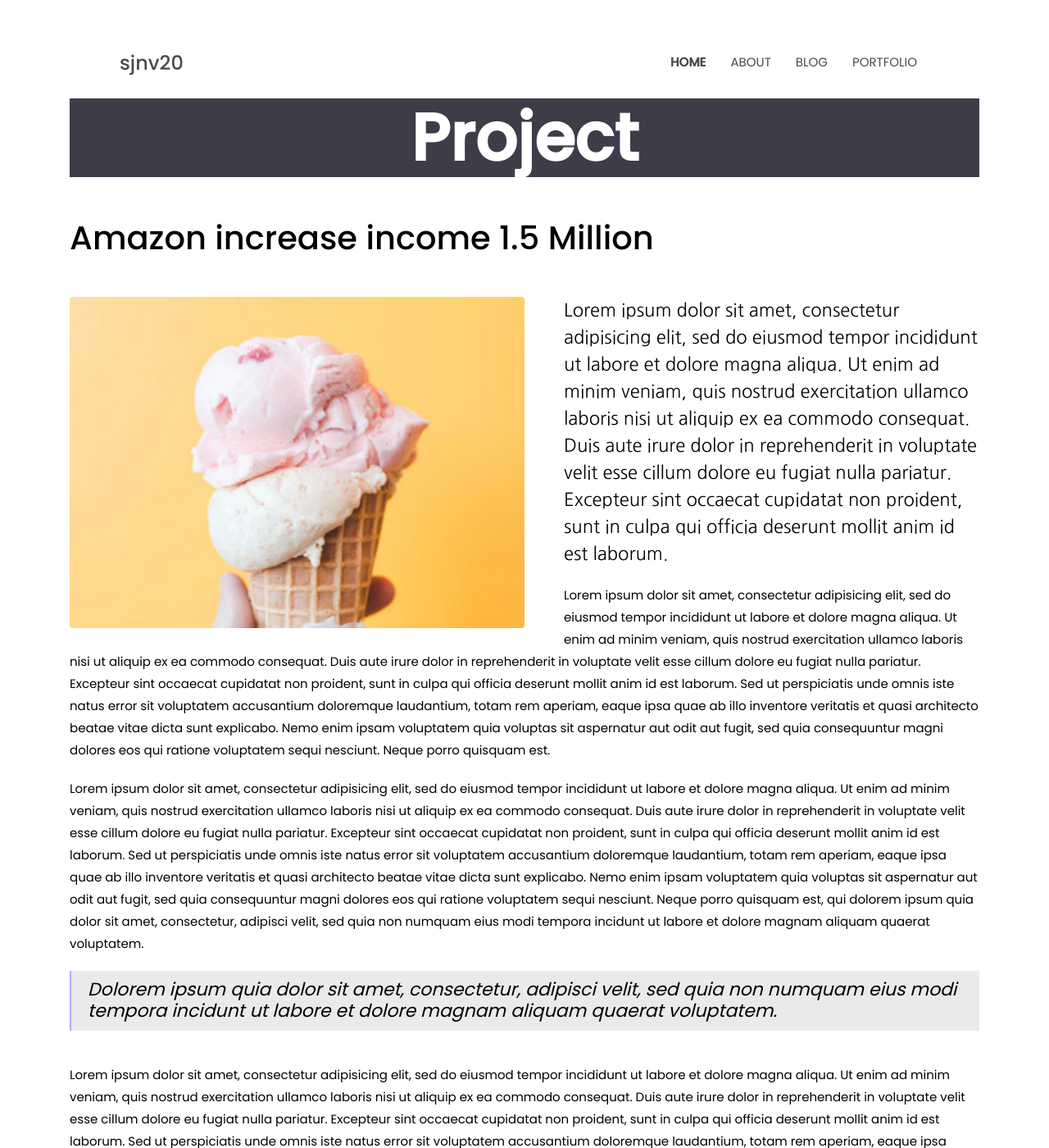
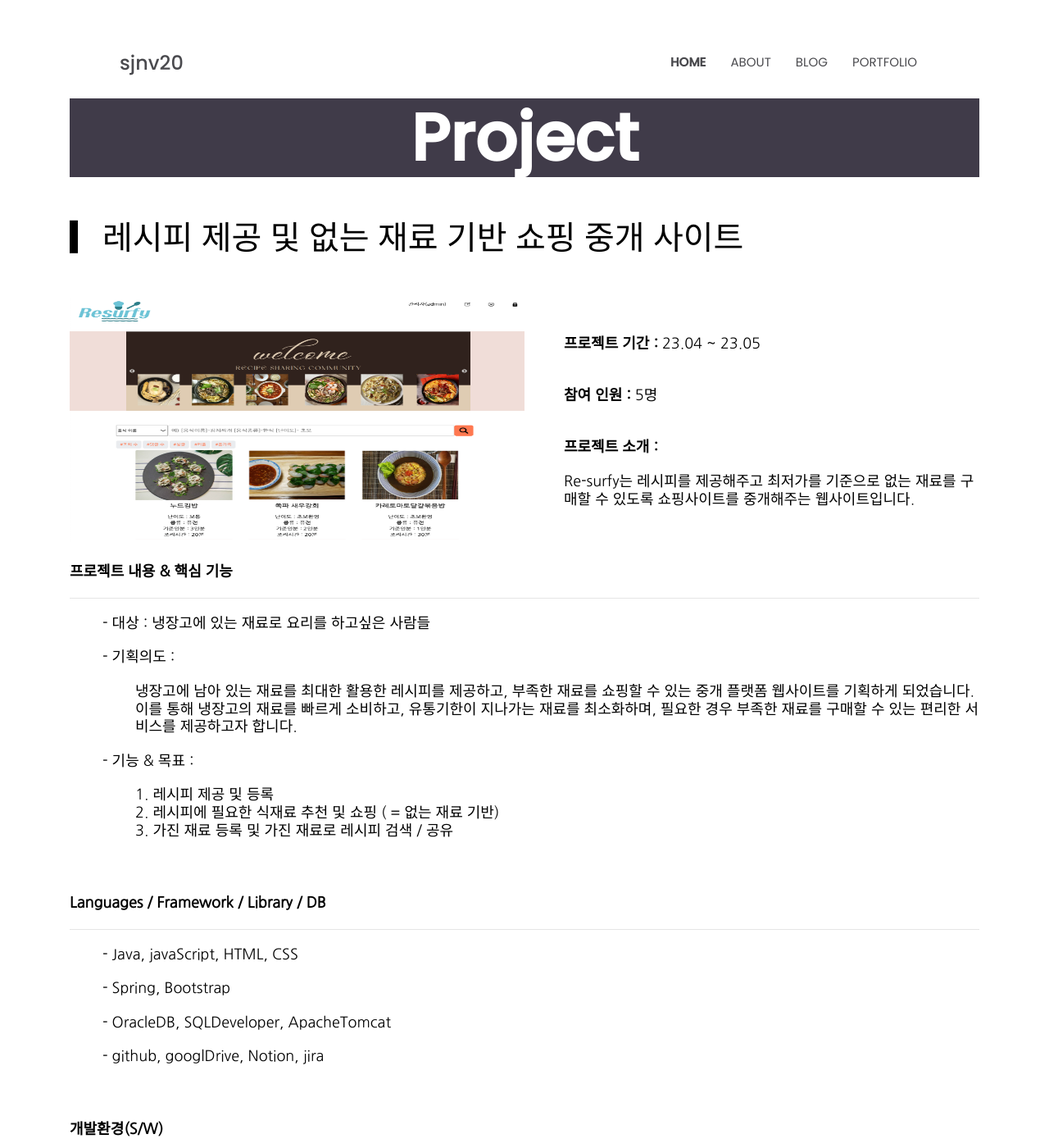
Before and after one commit to sjnv20/sjnv20.github.io, a Jekyll site: the page built from _posts/2017-05-26-amazon-increase-income-1.5-million copy 3.markdown, in a window 1280 px wide and 1400 px high. Shown: the whole window at 82% size. Built offline with Jekyll 4.4.1, drawn with Linux system fonts in a browser that asks for light colours; some web fonts are replaced; some of the changed text lies outside the part shown.

```diff
--- a/_layouts/post.html
+++ b/_layouts/post.html
@@ -30,7 +30,7 @@ layout: default
         <!-- <p class="font-secondary">Published on {{ page.date | date: '%b %d, %Y' }} by <span class="text-primary">{{ page.author }}</span
             class="text-primary"> on {% for tag in page.tags %}<span>{{ tag }} </span>{% endfor %}</p> -->
         <div class="content">
-          <img src="{{page.image | relative_url }}" class="img-fluid rounded float-left mr-5 mb-4" alt="{{page.title}}" style="width: 50%;">
+          <img src="{{page.image | relative_url }}" class="img-fluid rounded float-left mr-5 mb-4" alt="{{page.title}}" style="width: 50%; height: 300px;">
           {{ content }}
         </div>
       </div>
--- a/_posts/2017-05-26-amazon-increase-income-1.5-million copy 3.markdown
+++ b/_posts/2017-05-26-amazon-increase-income-1.5-million copy 3.markdown
@@ -1,18 +1,86 @@
 ---
 layout: post
-title:  Amazon increase income 1.5 Million
+title:  ▎레시피 제공 및 없는 재료 기반 쇼핑 중개 사이트
 date:   2017-05-26 14:05:55 +0300
-image:  /assets/images/blog/post-2.jpg
+image:  /assets/images/portfolio/resurfy2.png
 author: uixgeek
 tags:   UX design
 ---
 
-**Lorem ipsum dolor sit amet, consectetur adipisicing elit, sed do eiusmod tempor incididunt ut labore et dolore magna aliqua. Ut enim ad minim veniam, quis nostrud exercitation ullamco laboris nisi ut aliquip ex ea commodo consequat. Duis aute irure dolor in reprehenderit in voluptate velit esse cillum dolore eu fugiat nulla pariatur. Excepteur sint occaecat cupidatat non proident, sunt in culpa qui officia deserunt mollit anim id est laborum.**
+<br/>
 
-Lorem ipsum dolor sit amet, consectetur adipisicing elit, sed do eiusmod tempor incididunt ut labore et dolore magna aliqua. Ut enim ad minim veniam, quis nostrud exercitation ullamco laboris nisi ut aliquip ex ea commodo consequat. Duis aute irure dolor in reprehenderit in voluptate velit esse cillum dolore eu fugiat nulla pariatur. Excepteur sint occaecat cupidatat non proident, sunt in culpa qui officia deserunt mollit anim id est laborum. Sed ut perspiciatis unde omnis iste natus error sit voluptatem accusantium doloremque laudantium, totam rem aperiam, eaque ipsa quae ab illo inventore veritatis et quasi architecto beatae vitae dicta sunt explicabo. Nemo enim ipsam voluptatem quia voluptas sit aspernatur aut odit aut fugit, sed quia consequuntur magni dolores eos qui ratione voluptatem sequi nesciunt. Neque porro quisquam est.
+##### <b>프로젝트 기간 :</b> 23.04 ~ 23.05<br/><br/>
 
-Lorem ipsum dolor sit amet, consectetur adipisicing elit, sed do eiusmod tempor incididunt ut labore et dolore magna aliqua. Ut enim ad minim veniam, quis nostrud exercitation ullamco laboris nisi ut aliquip ex ea commodo consequat. Duis aute irure dolor in reprehenderit in voluptate velit esse cillum dolore eu fugiat nulla pariatur. Excepteur sint occaecat cupidatat non proident, sunt in culpa qui officia deserunt mollit anim id est laborum. Sed ut perspiciatis unde omnis iste natus error sit voluptatem accusantium doloremque laudantium, totam rem aperiam, eaque ipsa quae ab illo inventore veritatis et quasi architecto beatae vitae dicta sunt explicabo. Nemo enim ipsam voluptatem quia voluptas sit aspernatur aut odit aut fugit, sed quia consequuntur magni dolores eos qui ratione voluptatem sequi nesciunt. Neque porro quisquam est, qui dolorem ipsum quia dolor sit amet, consectetur, adipisci velit, sed quia non numquam eius modi tempora incidunt ut labore et dolore magnam aliquam quaerat voluptatem.
+##### <b>참여 인원 :</b> 5명<br/><br/>
 
-> Dolorem ipsum quia dolor sit amet, consectetur, adipisci velit, sed quia non numquam eius modi tempora incidunt ut labore et dolore magnam aliquam quaerat voluptatem.
+##### <b>프로젝트 소개 :</b>
 
-Lorem ipsum dolor sit amet, consectetur adipisicing elit, sed do eiusmod tempor incididunt ut labore et dolore magna aliqua. Ut enim ad minim veniam, quis nostrud exercitation ullamco laboris nisi ut aliquip ex ea commodo consequat. Duis aute irure dolor in reprehenderit in voluptate velit esse cillum dolore eu fugiat nulla pariatur. Excepteur sint occaecat cupidatat non proident, sunt in culpa qui officia deserunt mollit anim id est laborum. Sed ut perspiciatis unde omnis iste natus error sit voluptatem accusantium doloremque laudantium, totam rem aperiam, eaque ipsa quae ab illo inventore veritatis et quasi architecto beatae vitae dicta sunt explicabo. Nemo enim ipsam voluptatem quia voluptas sit aspernatur aut odit aut fugit, sed quia consequuntur magni dolores eos qui ratione voluptatem sequi nesciunt. Neque porro quisquam est, qui dolorem ipsum quia dolor sit amet, consectetur, adipisci velit, sed quia non numquam eius modi tempora incidunt ut labore et dolore magnam aliquam quaerat voluptatem.
+##### Re-surfy는 레시피를 제공해주고 최저가를 기준으로 없는 재료를 구매할 수 있도록 쇼핑사이트를 중개해주는 웹사이트입니다.
+
+<br/>
+
+##### <b>프로젝트 내용 & 핵심 기능</b>
+***
+
+* ##### - 대상 : 냉장고에 있는 재료로 요리를 하고싶은 사람들
+
+
+* ##### - 기획의도 :<br/>
+    * ##### 냉장고에 남아 있는 재료를 최대한 활용한 레시피를 제공하고, 부족한 재료를 쇼핑할 수 있는 중개 플랫폼 웹사이트를 기획하게 되었습니다. 이를 통해 냉장고의 재료를 빠르게 소비하고, 유통기한이 지나가는 재료를 최소화하며, 필요한 경우 부족한 재료를 구매할 수 있는 편리한 서비스를 제공하고자 합니다.
+
+* ##### - 기능 & 목표 :<br/>
+    * ##### 1. 레시피 제공 및 등록 <br/>2. 레시피에 필요한 식재료 추천 및 쇼핑 ( = 없는 재료 기반)<br/>3. 가진 재료 등록 및 가진 재료로 레시피 검색 / 공유
+
+<br/>
+
+##### <b>Languages / Framework / Library / DB </b>
+***
+
+* ##### - Java, javaScript, HTML, CSS
+* ##### - Spring, Bootstrap
+* ##### - OracleDB, SQLDeveloper, ApacheTomcat
+* ##### - github, googlDrive, Notion, jira
+
+<br/>
+
+##### <b>개발환경(S/W) </b>
+***
+* ##### - MacOS / Windows 10
+
+<br/>
+
+##### <b>링크</b>
+***
+* ##### github : <https://github.com/sjnv20/Re-surfy.git>
+* ##### portfolio : <https://drive.google.com/drive/folders/16vo2ydzQVlY97kusq_joCkpfdDimTe8t?usp=sharing>
+
+<br/>
+
+##### <b>개선사항</b>
+***
+* ##### - 커머스 기능 추가
+* ##### - Frontend 수정
+
+<br/>
+
+##### <b>구현 화면</b>
+***
+* ##### - 회원가입 & 로그인 화면
+    * <img src="/assets/images/portfolio/r_login.png"  width="48%"/>
+    <img src="/assets/images/portfolio/r_join.png"  width="48%"/>
+
+    * ##### ▶︎ Swiper로 Slide구현
+        * <img src="/assets/images/portfolio/r_login2.png"  width="48%" height="300px"/>
+        <img src="/assets/images/portfolio/r_join2.png"  width="48%" height="300px"/>
+
+
+
+
+* ##### - 인사말 &nbsp;&nbsp;&nbsp;&nbsp;&nbsp;&nbsp;&nbsp;&nbsp;&nbsp;&nbsp;&nbsp;&nbsp;&nbsp;&nbsp;&nbsp;&nbsp;&nbsp;&nbsp;&nbsp;&nbsp;&nbsp;&nbsp;&nbsp;&nbsp;&nbsp;&nbsp;&nbsp;&nbsp;&nbsp;&nbsp;&nbsp;&nbsp;&nbsp;&nbsp;&nbsp;&nbsp;&nbsp;&nbsp;&nbsp;&nbsp;&nbsp;&nbsp;&nbsp;&nbsp;&nbsp;&nbsp;&nbsp;&nbsp;&nbsp;&nbsp;&nbsp;&nbsp;&nbsp;&nbsp;&nbsp;&nbsp;&nbsp;&nbsp;&nbsp;&nbsp;&nbsp;&nbsp;&nbsp;&nbsp;&nbsp;&nbsp;&nbsp;&nbsp;&nbsp;&nbsp;&nbsp;&nbsp;&nbsp;&nbsp;&nbsp;&nbsp;&nbsp;&nbsp;&nbsp;&nbsp;&nbsp;&nbsp;&nbsp;&nbsp;&nbsp;&nbsp;&nbsp;&nbsp;&nbsp;&nbsp;&nbsp;&nbsp;&nbsp;&nbsp;&nbsp;&nbsp;&nbsp;&nbsp;&nbsp;&nbsp;&nbsp; - 오시는 길
+    * <img src="/assets/images/portfolio/inkwang_hello.png"  width="48%" /><img src="/assets/images/portfolio/inkwang_map.jpg"  width="48%" style="margin-left:40px;"/>
+
+    * ##### ▶︎ KakaoMap API 활용
+        * <img src="/assets/images/portfolio/kmap.png"  width="60%" height="300px"/>
+
+* ##### - footer
+    * <img src="/assets/images/portfolio/inkwang_footer.jpg"  width="100%"/>
```
Also changed, not shown: _pages/portfolio.html (+2 -11 lines), _posts/2017-05-26-amazon-increase-income-1.5-million copy 2.markdown (+5 -5 lines), README.md, assets/images/portfolio/inkwang_hello.jpg (deleted), assets/images/portfolio/inkwang_hello.png (added), assets/images/portfolio/inkwang_img.jpeg (deleted), assets/images/portfolio/kmap.png (added), assets/images/portfolio/r_join.png (added), assets/images/portfolio/r_join2.png (added), assets/images/portfolio/r_login.png (added), assets/images/portfolio/r_login2.png (added), assets/images/portfolio/resurfy2.png (added), assets/images/portfolio/swipercode.png (added).
